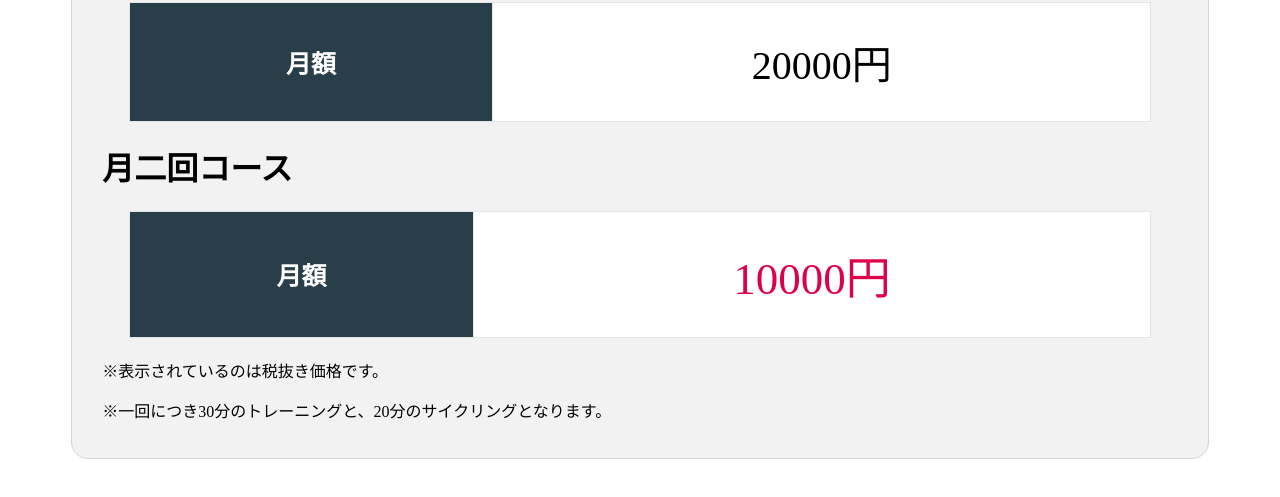
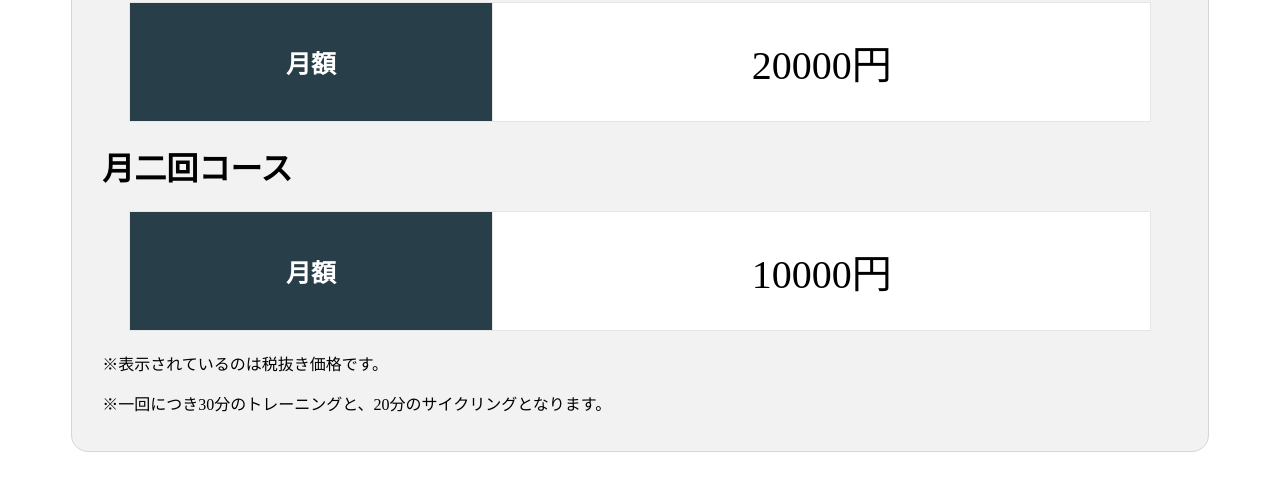
Before and after one commit to sakuccho/morita-smart, a plain HTML site: page index.html in a window 1280 px wide. Shown: the part 583-1080 px from the top of the page. Drawn offline with Linux system fonts and the light colour scheme.

Commit message:
Update smart.css

```diff
--- a/smart.css
+++ b/smart.css
@@ -62,11 +62,6 @@ span {
   font-size: 20px;
 }
 
-.b {
-  font-size: 45px;
-  color: #DD004B;
-}
-
 .course p {
   padding-left: 30px;
 }
```
